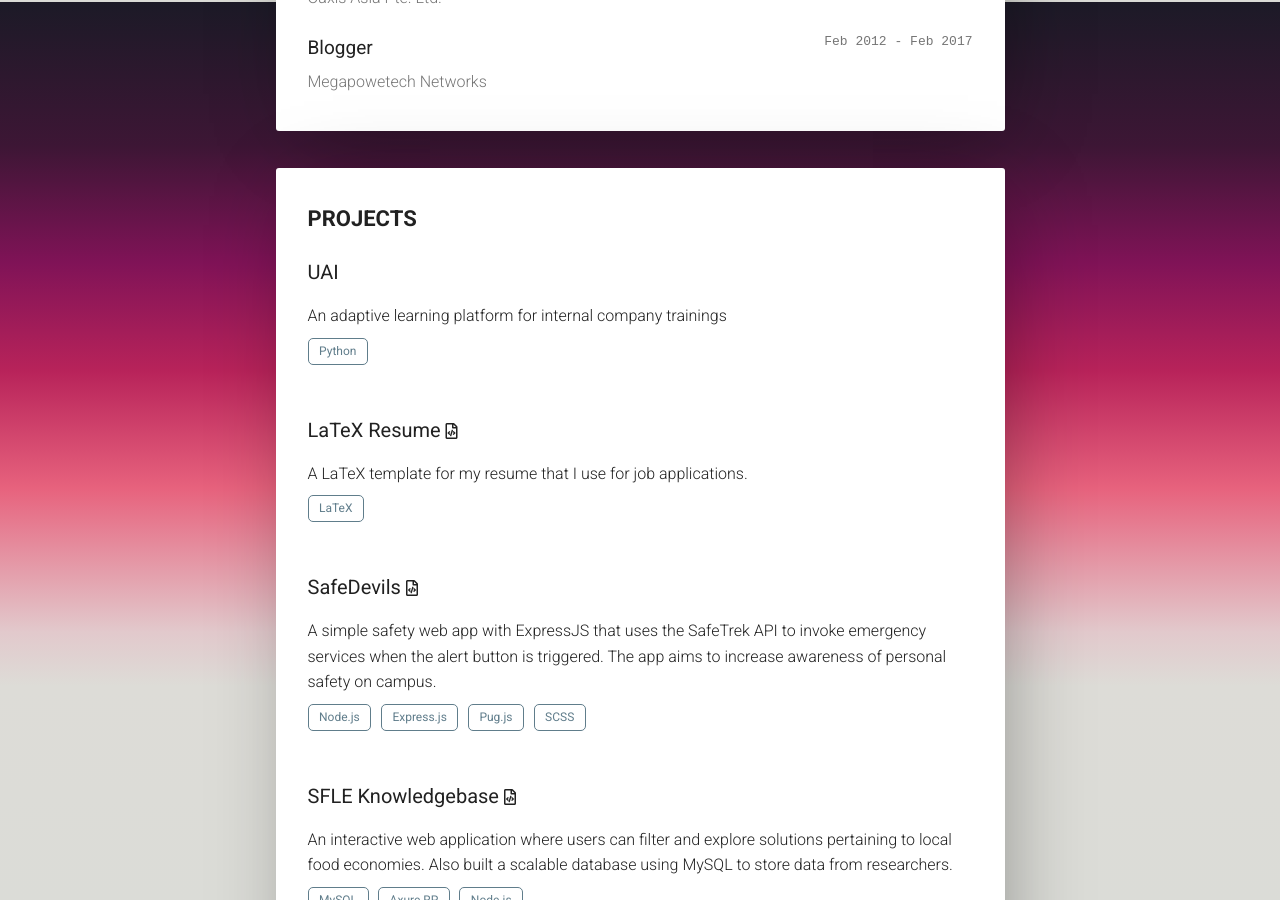
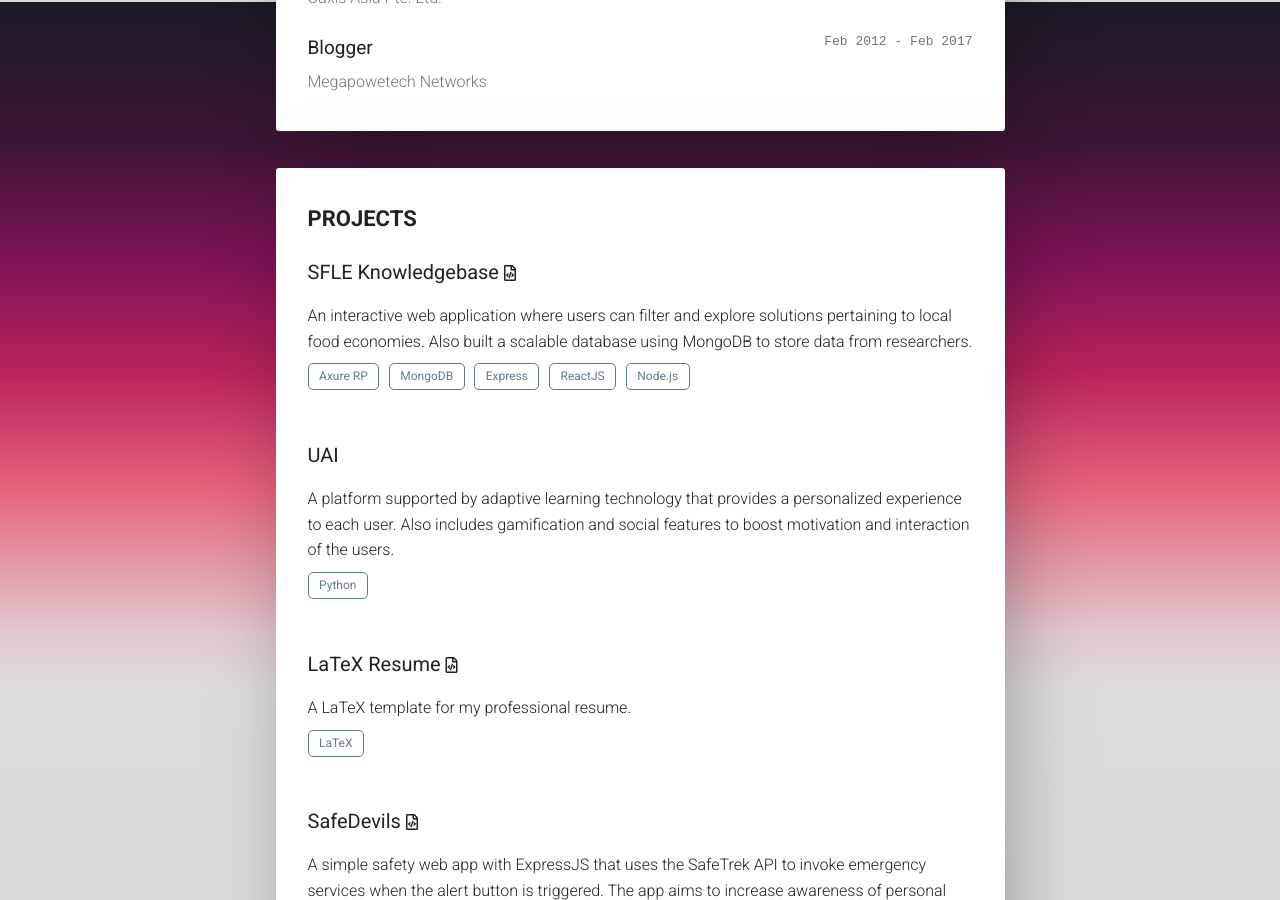
Before and after one commit to dickwyn/v2, a Jekyll site: the page built from index.html, in a window 1280 px wide and 900 px high, scrolled down 2698 px. Built offline with Jekyll 4.4.1, drawn with Linux system fonts in a browser that asks for light colours; nearby versions of some CDN libraries; Markdown is read by kramdown in place of the engine named in the settings; comment, search, counter and statistics services are not loaded; some of the changed text lies outside the part shown.

Commit message:
update projects

```diff
--- a/_data/projects.yml
+++ b/_data/projects.yml
@@ -1,5 +1,17 @@
+- name: SFLE Knowledgebase
+  description: An interactive web application where users can filter and explore solutions pertaining to local food economies. Also built a scalable database using MongoDB to store data from researchers.
+  url:
+  repo:
+  tech:
+    - item: Axure RP
+    - item: MongoDB
+    - item: Express
+    - item: ReactJS
+    - item: Node.js
+  class: far fa-file-code
+
 - name: UAI
-  description: An adaptive learning platform for internal company trainings
+  description: A platform supported by adaptive learning technology that provides a personalized experience to each user. Also includes gamification and social features to boost motivation and interaction of the users.
   url:
   repo:
   tech:
@@ -7,7 +19,7 @@
   class:
 
 - name: LaTeX Resume
-  description: A LaTeX template for my resume that I use for job applications.
+  description: A LaTeX template for my professional resume.
   url: https://github.com/dickwyn/resume
   repo:
   tech:
@@ -23,16 +35,6 @@
     - item: Express.js
     - item: Pug.js
     - item: SCSS
-  class: far fa-file-code
-
-- name: SFLE Knowledgebase
-  description: An interactive web application where users can filter and explore solutions pertaining to local food economies. Also built a scalable database using MySQL to store data from researchers.
-  url:
-  repo:
-  tech:
-    - item: MySQL
-    - item: Axure RP
-    - item: Node.js
   class: far fa-file-code
 
 - name: Personal Website
--- a/_data/skills.yml
+++ b/_data/skills.yml
@@ -10,11 +10,11 @@ languages:
 frameworks:
   - item: Node
   - item: Bootstrap
-  - item: .NET
-  - item: Jekyll
   - item: Express
   - item: React
   - item: Angular
+  - item: .NET
+  - item: Jekyll
 
 tools:
   - item: Git & Github
```
